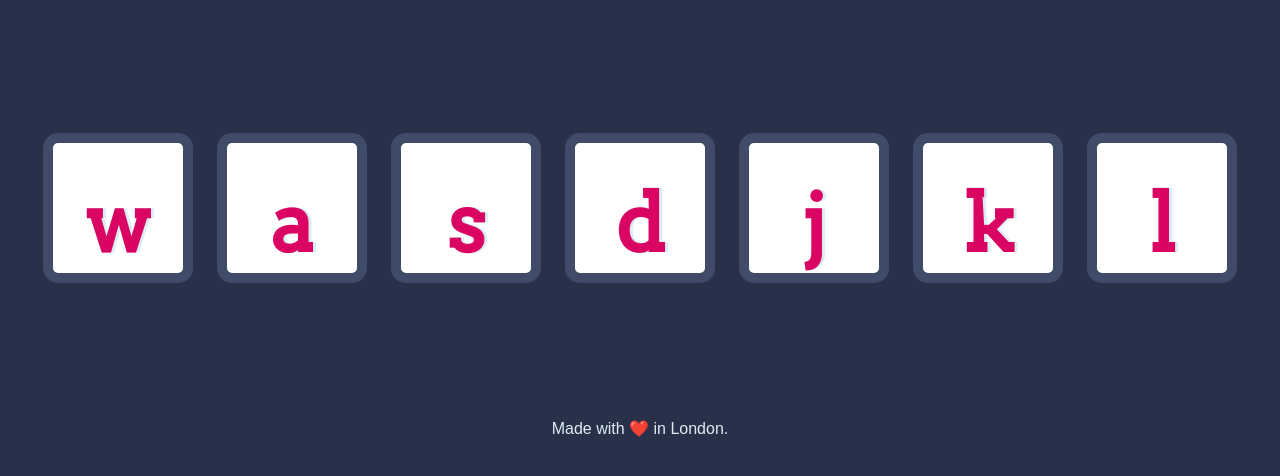
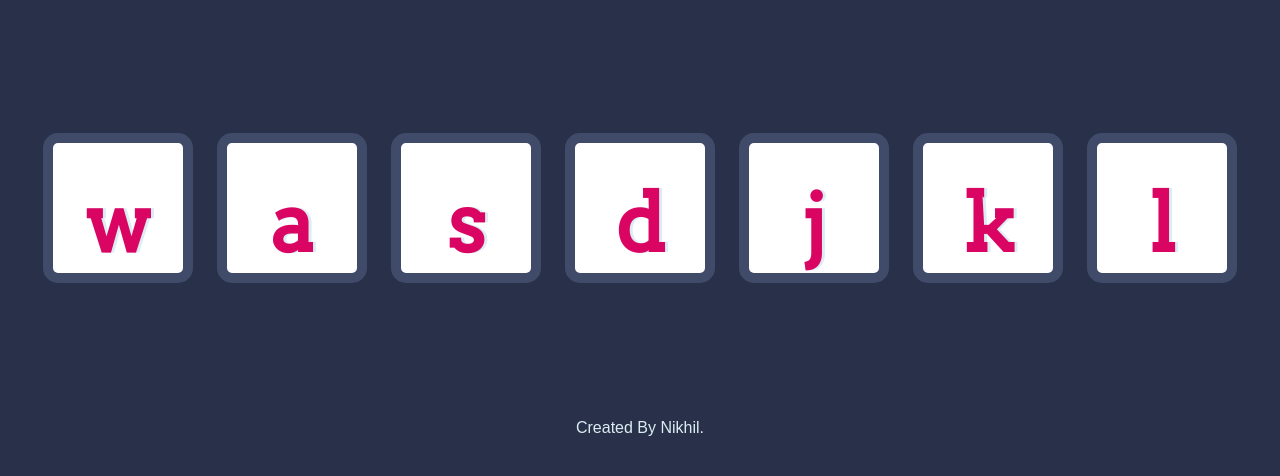
Before and after one commit to PranavArya37/Drum-Kit, a plain HTML site: page index.html in a window 1280 px wide. Shown: the part 156-632 px from the top of the page. Drawn offline with Linux system fonts and the light colour scheme.

Commit message:
Update index.html

```diff
--- a/index.html
+++ b/index.html
@@ -24,7 +24,7 @@
 <script src="index.js" charset="utf-8"></script>
 
 <footer>
-  Made with ❤️ in London.
+ Created By Nikhil.
 </footer>
 </body>
 </html>
```
